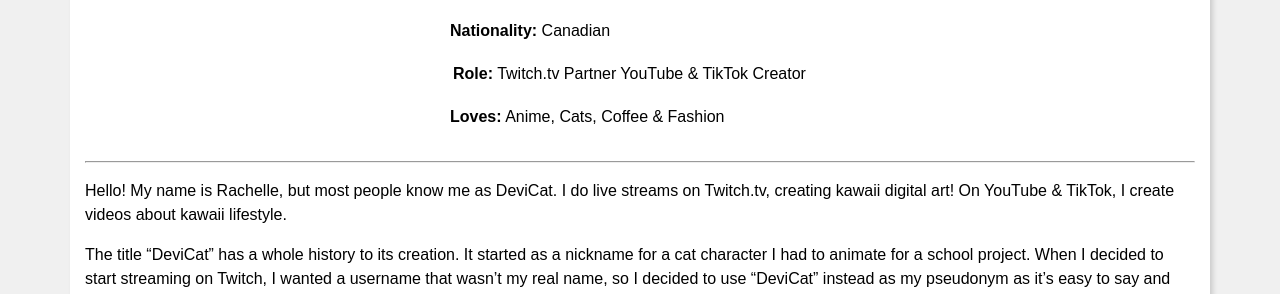
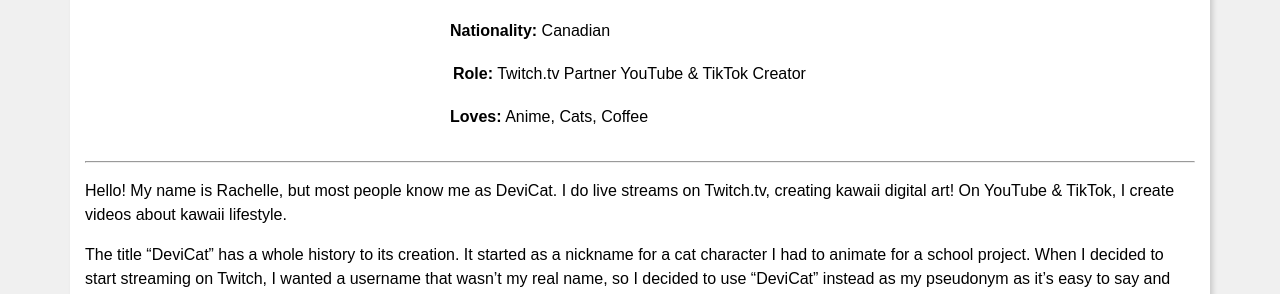
Before and after one commit to DeviCatOutlet/devicatoutlet.github.io, a Jekyll site: the page built from about.md, in a window 1280 px wide and 900 px high. Shown: the part 449-743 px from the top of the window. Built offline with Jekyll 4.4.1, drawn with Linux system fonts in a browser that asks for light colours; our own code applies the rules of GitHub Pages for plain Markdown files.

Commit message:
Update about summary

```diff
--- a/about.md
+++ b/about.md
@@ -6,7 +6,7 @@
   * **Name:** Rachelle
   * **Nationality:** Canadian
   * **Role:** Twitch.tv Partner | YouTube & TikTok Creator
-  * **Loves:** Anime, Cats, Coffee & Fashion
+  * **Loves:** Anime, Cats, Coffee
 
   ---
 
```
